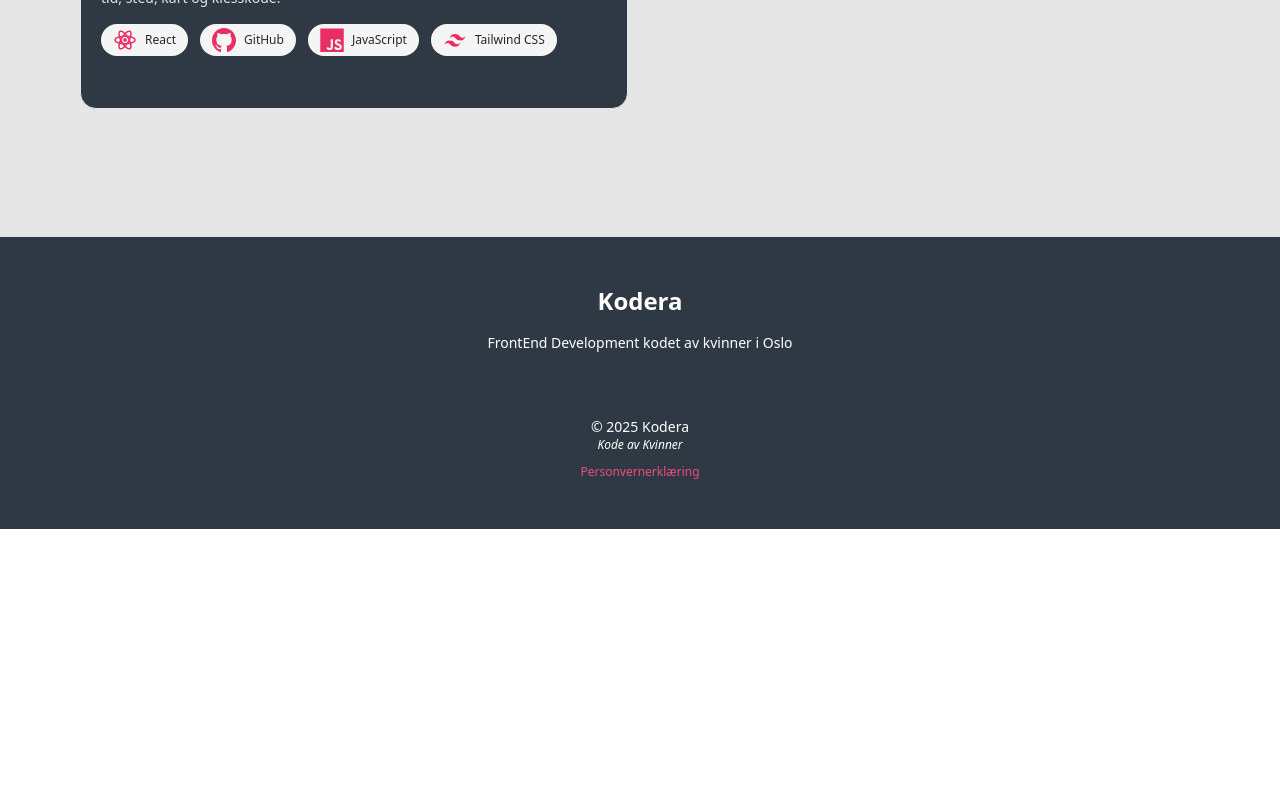
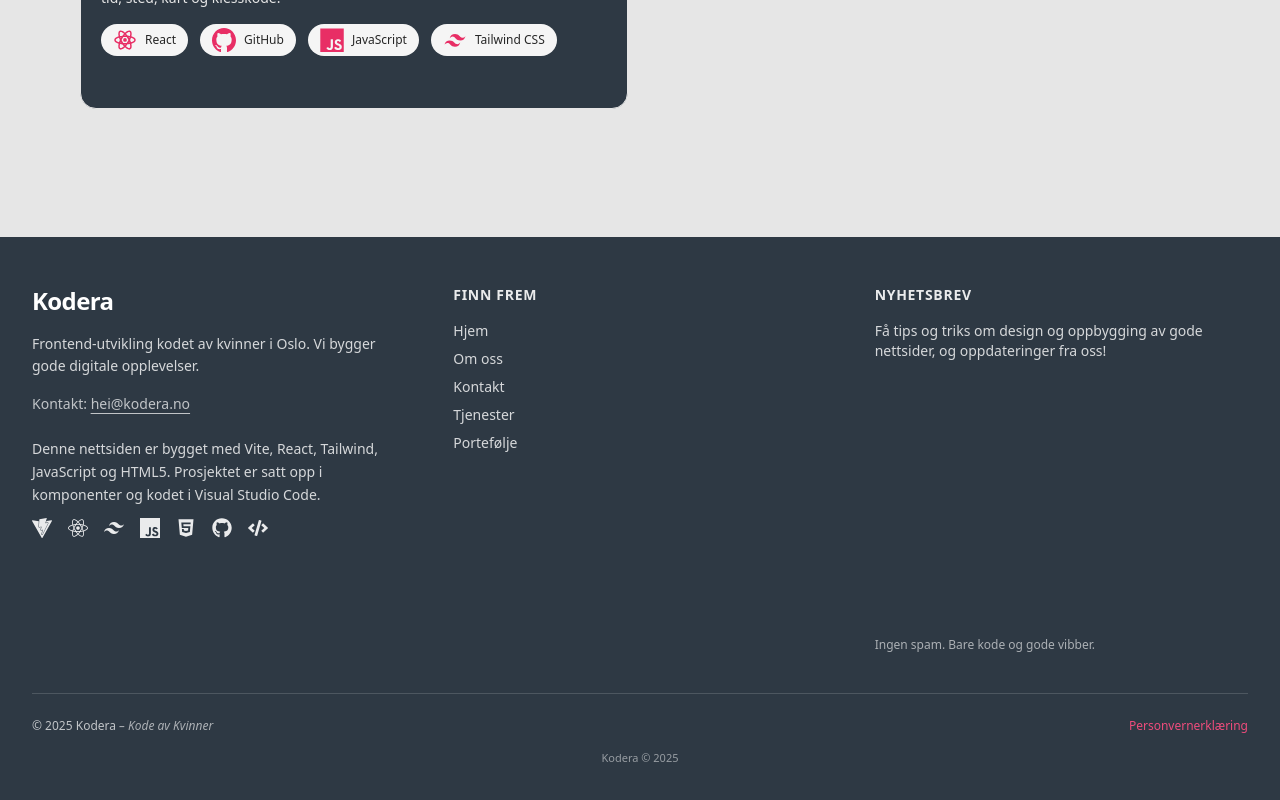
Before and after one commit to elanetto/Kodera, a React (Vite) app: page / in a window 1280 px wide. Shown: the part 6451-7251 px from the top of the page. Before the commit the page ends 6980 px from the top, so only its background shows below. Built offline with nearby package versions, Linux system fonts and the light colour scheme; a web font is replaced by a local one.

Commit message:
La til nyhetsbrev til footer, og fikset design av footeren

```diff
--- a/src/Components/Offers/SingleOffer/index.jsx
+++ b/src/Components/Offers/SingleOffer/index.jsx
@@ -35,7 +35,7 @@ export default function SingleOffer() {
   }
 
   return (
-    <section className="max-w-7xl  lg:mx-auto py-8  px-8 ">
+    <section className="max-w-7xl  lg:mx-auto py-8  px-8">
       {/* Header */}
       <span
         className="block w-max bg-coal text-white px-5 py-3 rounded-full
--- /dev/null
+++ b/src/Components/Subscribe/index.jsx
@@ -0,0 +1,31 @@
+import { useEffect, useRef } from "react";
+
+const FORM_ID = "1ed1443c-f804-11f0-ab33-a1580784432d";
+const SRC = `https://eomail5.com/form/${FORM_ID}.js`;
+
+export default function NewsletterForm() {
+  const mountRef = useRef(null);
+
+  useEffect(() => {
+    if (!mountRef.current) return;
+
+    // If the form already exists inside this mount point, don't re-inject
+    if (mountRef.current.querySelector("form")) return;
+
+    // If we've already injected a script into THIS mount point, don't do it again
+    if (mountRef.current.querySelector(`script[data-form="${FORM_ID}"]`)) return;
+
+    const script = document.createElement("script");
+    script.async = true;
+    script.src = SRC; // remove cache-bust now that it's working
+    script.setAttribute("data-form", FORM_ID);
+
+    mountRef.current.appendChild(script);
+  }, []);
+
+  return (
+    <section className="w-full max-w-xl mx-auto mt-10">
+      <div ref={mountRef} className="min-h-[220px] rounded-2xl" />
+    </section>
+  );
+}
--- a/src/Layout/Footer/index.jsx
+++ b/src/Layout/Footer/index.jsx
@@ -1,30 +1,175 @@
-import { FaFacebookF, FaInstagram, FaTwitter, FaGithub } from "react-icons/fa";
+import {
+  FaReact,
+  FaHtml5,
+  FaGithub,
+  FaCode,
+} from "react-icons/fa";
+import { SiVite, SiTailwindcss, SiJavascript } from "react-icons/si";
 import { Link } from "react-router-dom";
+import NewsletterForm from "../../Components/Subscribe";
 
 export function Footer() {
   return (
-    <footer className="bg-coal text-white w-full py-12 px-4 sm:px-8">
-      <div className="max-w-7xl mx-auto gap-10 text-center">
-        {/* Logo & Description */}
+    <footer className="bg-coal text-white w-full">
+      <div className="max-w-7xl mx-auto px-4 sm:px-8 py-12">
+        {/* Top content */}
+        <div className="grid gap-10 md:grid-cols-3 md:gap-12">
+          {/* Brand / intro + Tech stack */}
+          <div className="text-center md:text-left space-y-6">
+            {/* Brand */}
             <div className="space-y-4">
-          <h2 className="text-2xl font-bold">Kodera</h2>
-          <p className="text-sm text-white">
-            FrontEnd Development kodet av kvinner i Oslo
+              <h2 className="text-2xl font-bold tracking-tight">Kodera</h2>
+              <p className="text-sm text-white/80 leading-relaxed mx-auto md:mx-0 max-w-sm">
+                Frontend-utvikling kodet av kvinner i Oslo. Vi bygger gode digitale
+                opplevelser.
+              </p>
+
+              <p className="text-sm text-white/70">
+                Kontakt:{" "}
+                <a
+                  href="mailto:hei@kodera.no"
+                  className="underline underline-offset-4 hover:text-pinky"
+                >
+                  hei@kodera.no
+                </a>
+              </p>
+            </div>
+
+            {/* Built with */}
+            <div className="space-y-3">
+              <p className="text-sm text-white/80 leading-relaxed mx-auto md:mx-0 max-w-sm">
+                Denne nettsiden er bygget med Vite, React, Tailwind, JavaScript og
+                HTML5. Prosjektet er satt opp i komponenter og kodet i Visual Studio Code.
+              </p>
+
+              <div className="flex flex-wrap justify-center md:justify-start items-center gap-4 text-white/90">
+                <span
+                  className="inline-flex items-center gap-2 text-sm"
+                  title="Vite"
+                >
+                  <SiVite className="text-xl" />
+                </span>
+                <span
+                  className="inline-flex items-center gap-2 text-sm"
+                  title="React"
+                >
+                  <FaReact className="text-xl" />
+                </span>
+                <span
+                  className="inline-flex items-center gap-2 text-sm"
+                  title="Tailwind CSS"
+                >
+                  <SiTailwindcss className="text-xl" />
+                </span>
+                <span
+                  className="inline-flex items-center gap-2 text-sm"
+                  title="JavaScript"
+                >
+                  <SiJavascript className="text-xl" />
+                </span>
+                <span
+                  className="inline-flex items-center gap-2 text-sm"
+                  title="HTML5"
+                >
+                  <FaHtml5 className="text-xl" />
+                </span>
+                <span
+                  className="inline-flex items-center gap-2 text-sm"
+                  title="GitHub"
+                >
+                  <FaGithub className="text-xl" />
+                </span>
+                <span
+                  className="inline-flex items-center gap-2 text-sm"
+                  title="Komponentbasert"
+                >
+                  <FaCode className="text-xl" />
+                </span>
+              </div>
+            </div>
+          </div>
+
+          {/* Finn frem */}
+          <nav
+            aria-label="Finn frem"
+            className="text-center md:text-left space-y-4"
+          >
+            <h3 className="text-sm font-semibold tracking-wider uppercase text-white/90">
+              Finn frem
+            </h3>
+
+            <ul className="space-y-2 text-sm">
+              <li>
+                <Link className="text-white/80 hover:text-white" to="/">
+                  Hjem
+                </Link>
+              </li>
+              <li>
+                <Link className="text-white/80 hover:text-white" to="/omoss">
+                  Om oss
+                </Link>
+              </li>
+              <li>
+                <Link className="text-white/80 hover:text-white" to="/contact">
+                  Kontakt
+                </Link>
+              </li>
+              <li>
+                <Link className="text-white/80 hover:text-white" to="/tjenester">
+                  Tjenester
+                </Link>
+              </li>
+              <li>
+                <Link className="text-white/80 hover:text-white" to="/portfolio">
+                  Portefølje
+                </Link>
+              </li>
+            </ul>
+          </nav>
+
+          {/* Newsletter */}
+          <div className="text-center md:text-left space-y-4">
+            <h3 className="text-sm font-semibold tracking-wider uppercase text-white/90">
+              Nyhetsbrev
+            </h3>
+
+            <p className="text-sm text-white/80">
+              Få tips og triks om design og oppbygging av gode nettsider, og oppdateringer fra oss!
+            </p>
+
+            <div className="mx-auto md:mx-0 max-w-md">
+              <NewsletterForm />
+            </div>
+
+            <p className="text-xs text-white/60">
+              Ingen spam. Bare kode og gode vibber.
             </p>
           </div>
         </div>
 
         {/* Bottom bar */}
-      <div className="mt-10 pt-6 border-white text-sm text-center text-white">
-        <p>© {new Date().getFullYear()} Kodera</p>
-        <p className="italic text-xs pb-2">Kode av Kvinner</p>
+        <div className="mt-10 pt-6 border-t border-white/15">
+          <div className="flex flex-col items-center gap-3 sm:flex-row sm:justify-between">
+            <p className="text-xs text-white/70 text-center sm:text-left">
+              © {new Date().getFullYear()} Kodera{" "}
+              <span className="italic text-white/60">– Kode av Kvinner</span>
+            </p>
+
+            <div className="flex flex-wrap justify-center sm:justify-end items-center gap-x-4 gap-y-2">
               <Link
                 to="/personvern"
-          className="text-xs text-pinky hover:text-darkpink underline-offset-2 hover:underline"
+                className="text-xs text-pinky hover:text-darkpink underline-offset-4 hover:underline"
               >
                 Personvernerklæring
               </Link>
             </div>
+          </div>
+
+          <p className="mt-4 text-[11px] text-white/50 text-center">
+            Kodera © {new Date().getFullYear()}
+          </p>
+        </div>
+      </div>
     </footer>
   );
 }
```
Lines whose indentation alone changed are shown as unchanged.
